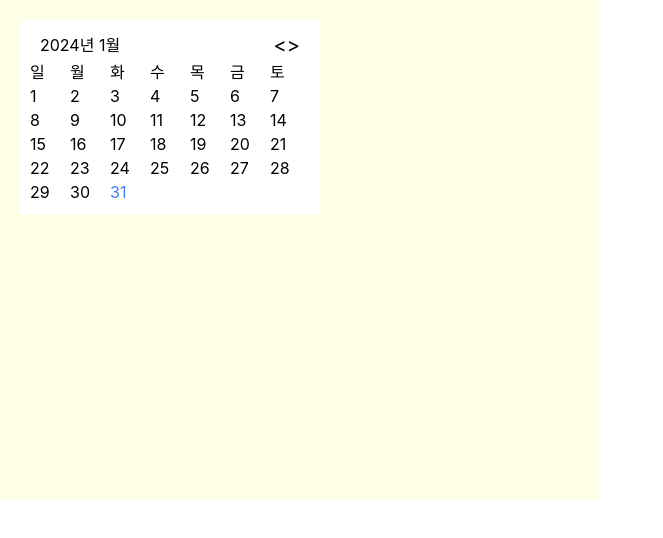
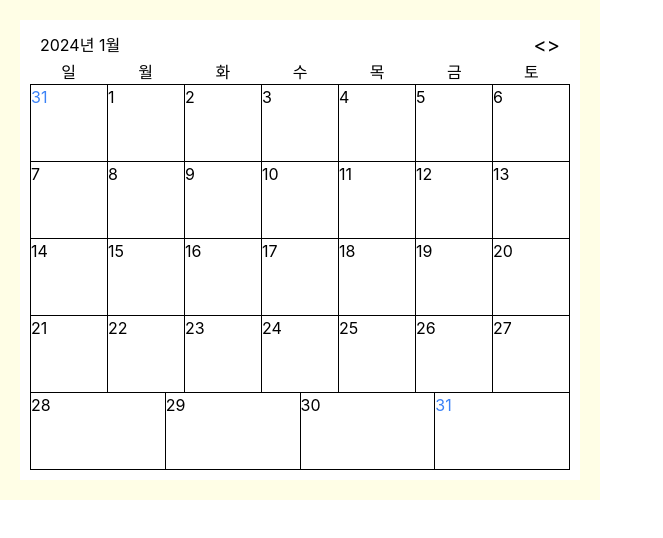
Before and after one commit to BonjunK00/my-chrome-app, a React (Create React App) app: page / in a window 1280 px wide. Shown: the top 538 px of the page, without its empty margins (0-663 px from the left). Built offline with nearby package versions, Linux system fonts and the light colour scheme.

Commit message:
캘린더 기본 기능

```diff
--- a/src/components/Calendar.tsx
+++ b/src/components/Calendar.tsx
@@ -1,12 +1,4 @@
 import { useEffect, useState } from 'react'
-
-const defaultWeekRows = [
-  [1, 2, 3, 4, 5, 6, 7],
-  [8, 9, 10, 11, 12, 13, 14],
-  [15, 16, 17, 18, 19, 20, 21],
-  [22, 23, 24, 25, 26, 27, 28],
-  [29, 30, 31],
-]
 
 const week = ['일', '월', '화', '수', '목', '금', '토']
 
@@ -17,14 +9,35 @@ type DateObject = {
 }
 
 export const Calendar = () => {
-  const today = new Date()
+  const [selectedDate, setSelectedDate] = useState<DateObject>({
+    year: new Date().getFullYear(),
+    month: new Date().getMonth() + 1,
+    date: new Date().getDate(),
+  })
+  const [weekRows, setWeekRows] = useState<number[][]>([])
 
-  const [selectedDate, setSelectedDate] = useState<DateObject>({
-    year: today.getFullYear(),
-    month: today.getMonth() + 1,
-    date: today.getDate(),
-  })
-  const [weekRows, setWeekRows] = useState<number[][]>(defaultWeekRows)
+  const getWeekRows = (year: number, month: number): number[][] => {
+    const firstDay = new Date(year, month - 1, 1).getDay()
+    const lastDay = new Date(year, month, 0).getDay()
+    const lastDate = new Date(year, month, 0).getDate()
+    const prevMonthLastDate = new Date(year, month - 1, 0).getDate()
+    const rows = []
+    let row = []
+    for (let i = 0; i < firstDay; i++) {
+      row.push(prevMonthLastDate - firstDay + i + 1)
+    }
+    for (let i = 1; i <= lastDate; i++) {
+      if (row.length === 7) {
+        rows.push(row)
+        row = []
+      }
+      row.push(i)
+    }
+    if (row.length) {
+      rows.push(row)
+    }
+    return rows
+  }
 
   const handleClickPrev = () => {
     if (selectedDate.month === 1) {
@@ -46,33 +59,38 @@ export const Calendar = () => {
     setSelectedDate({ ...selectedDate, date })
   }
 
+  useEffect(() => {
+    setWeekRows(getWeekRows(selectedDate.year, selectedDate.month))
+  }, [selectedDate])
+
   return (
-    <div className="p-[20px]">
-      <div className="flex flex-col bg-white w-fit p-[10px] ">
-        <div className="flex items-center justify-between px-[10px]">
+    <div className="p-[20px] h-full">
+      <div className="flex flex-col bg-white p-[10px] h-full">
+        <div className="flex items-center px-[10px] justify-between">
           <div>{`${selectedDate.year}년 ${selectedDate.month}월`}</div>
           <div className="flex text-[20px]">
             <button onClick={handleClickPrev}>{`<`}</button>
             <button onClick={handleClickNext}>{`>`}</button>
           </div>
         </div>
-        <div className="flex">
+        <div className="flex border-b-[1px] border-black">
           {week.map((day) => (
-            <div key={day} className="w-[40px]">
+            <div key={day} className="flex-1 text-center">
               {day}
             </div>
           ))}
         </div>
-        {weekRows.map((weekRow, index) => (
-          <div key={index} className="flex">
-            {weekRow.map((date) => (
+        {weekRows.map((weekRow, rowIndex) => (
+          <div key={rowIndex} className="flex flex-1 border-l-[1px] border-black">
+            {weekRow.map((date, columnIndex) => (
               <button
-                key={date}
-                aria-selected={selectedDate.date === date}
-                className="w-[40px] text-start aria-selected:text-blue-500"
+                key={`${rowIndex}_${columnIndex}`}
+                className="flex flex-1 border-r-[1px] border-b-[1px] border-black hover:bg-gray-200"
                 onClick={handleClickDate(date)}
               >
-                {date}
+                <div className="items-center aria-selected:text-blue-500" aria-selected={selectedDate.date === date}>
+                  {date}
+                </div>
               </button>
             ))}
           </div>
```
